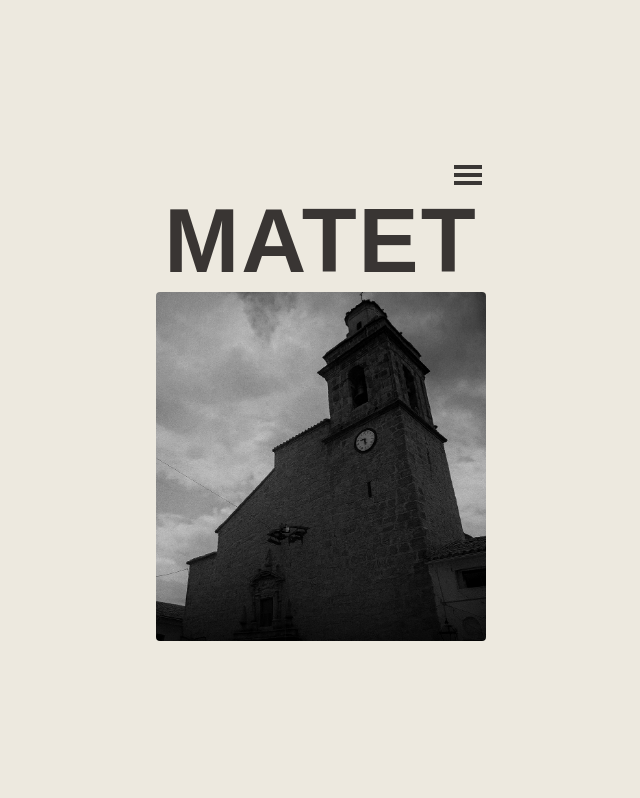
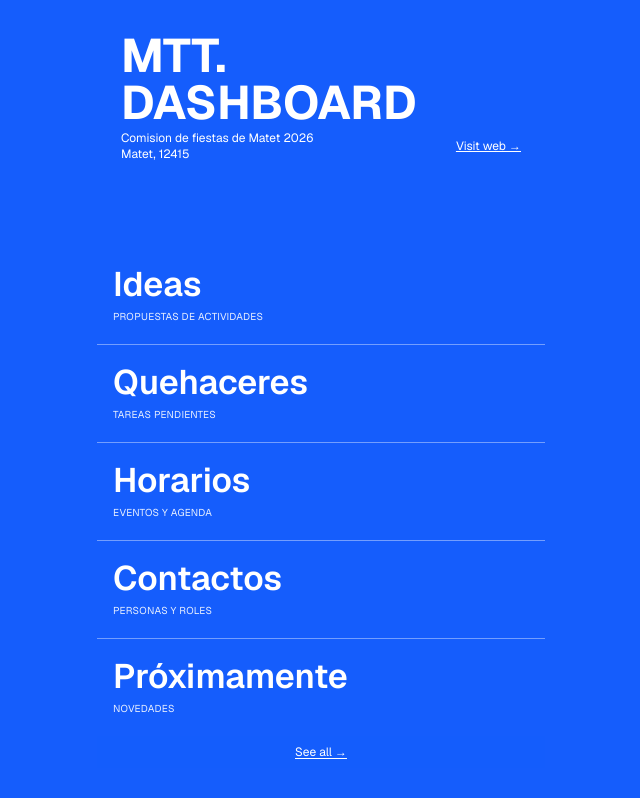
Before and after one commit to jgarcia311999/ComisionMatet, a Next.js app: page / in a window 1280 px wide. Shown: the whole page, without its empty margins (319-959 px from the left). Built offline with nearby package versions, Linux system fonts and the light colour scheme.

Commit message:
Refactor diseño de la página principal para mejorar la presentación y la usabilidad

```diff
--- a/src/app/page.tsx
+++ b/src/app/page.tsx
@@ -1,38 +1,83 @@
 "use client";
 import React from "react";
-import Image from "next/image";
 
 export default function Home() {
   return (
-    <main className="min-h-screen h-screen bg-[#EDE9DF] flex justify-center items-center p-4 overflow-hidden">
-      <div className="w-[330px] max-w-full rounded-md ">
-        <div className="pt-[6px] pr-1 pb-[10px] pl-1">
-          {/* Icono menú hamburguesa */}
-          <div
-            aria-label="Abrir menú"
-            className="w-[28px] h-[20px] grid gap-[4px] cursor-pointer ml-auto mb-4"
-          >
-            <span className="block h-[4px] bg-[#3A3735]" />
-            <span className="block h-[4px] bg-[#3A3735]" />
-            <span className="block h-[4px] bg-[#3A3735]" />
+    <main className="min-h-screen bg-blue-600 text-white font-sans flex justify-center">
+      <div className="w-full max-w-md py-8 flex flex-col justify-between">
+        {/* Header */}
+        <header className="px-6">
+          <h1 className="text-[47px] font-bold text-white leading-none">
+            MTT. DASHBOARD
+          </h1>
+          <div className="flex justify-between items-center text-xs text-white mt-1">
+            <span>
+              Comision de fiestas de Matet 2026
+              <br />
+              Matet, 12415
+            </span>
+            <a href="https://matet-es-fiesta.vercel.app/" className="underline">
+              Visit web →
+            </a>
           </div>
-          <div className="w-full">
-            <div className="text-[90px] leading-[0.9] font-black tracking-[2px] text-[#393533] uppercase text-center w-full">
-              MATET
+        </header>
+
+        <section className="mt-6  overflow-hidden">
+          {/* Lista tipo tarjetas azules */}
+          <ul className="divide-y divide-white/40 bg-blue-600">
+            {[
+              { title: "Ideas", caption: "Propuestas de actividades" },
+              { title: "Quehaceres", caption: "Tareas pendientes" },
+              { title: "Horarios", caption: "Eventos y agenda" },
+              { title: "Contactos", caption: "Personas y roles" },
+              { title: "Próximamente", caption: "Novedades" },
+            ].map((item) => (
+              <li key={item.title}>
+                <a
+                  href="#"
+                  className="block px-4 py-5 text-white hover:bg-blue-400 active:bg-blue-700 transition-colors"
+                >
+                  <div className="text-[34px] leading-none font-semibold">{item.title}</div>
+                  <div className="text-[10px] mt-2 opacity-90 uppercase tracking-wide">{item.caption}</div>
+                </a>
+              </li>
+            ))}
+          </ul>
+          {/* Barra inferior */}
+          <div className="bg-blue-600/95 text-white text-center text-xs py-2">
+            <a href="#" className="underline underline-offset-2">See all →</a>
+          </div>
+        </section>
+
+        {/* <div className="flex-1" />
+
+        <footer className="border-t border-blue-600 pt-3 text-blue-600 text-xs">
+          <div>
+            <p className="font-semibold mb-3">Links</p>
+            <div className="grid grid-cols-2 gap-y-1 text-sm">
+              <a href="#" className="hover:underline">
+                Ideas
+              </a>
+              <a href="#" className="hover:underline">
+                Contactos
+              </a>
+              <a href="#" className="hover:underline">
+                Horarios
+              </a>
+              <a href="#" className="hover:underline">
+                Quehaceres
+              </a>
+              <a href="#" className="hover:underline">
+                Proximamente
+              </a>
+
             </div>
           </div>
-        </div>
-
-        {/* Imagen */}
-        <div className="rounded-sm overflow-hidden">
-          <Image
-            src="/mtt_iglesia.png"
-            alt="Mar"
-            width={600}
-            height={500}
-            className="w-full h-auto block filter grayscale contrast-105"
-          />
-        </div>
+          <div className="mt-4 border-t border-blue-600 pt-2 flex justify-between text-xs">
+            <span>ISO 3166 codes</span>
+            <span>GR-A1</span>
+          </div>
+        </footer> */}
       </div>
     </main>
   );
```
